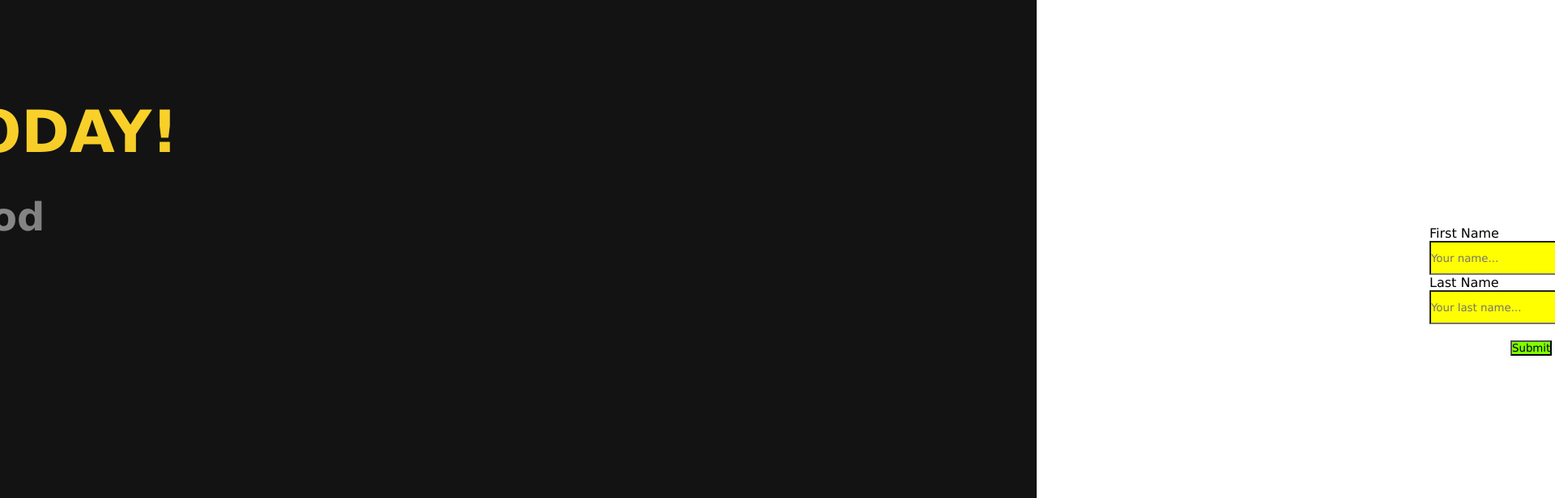
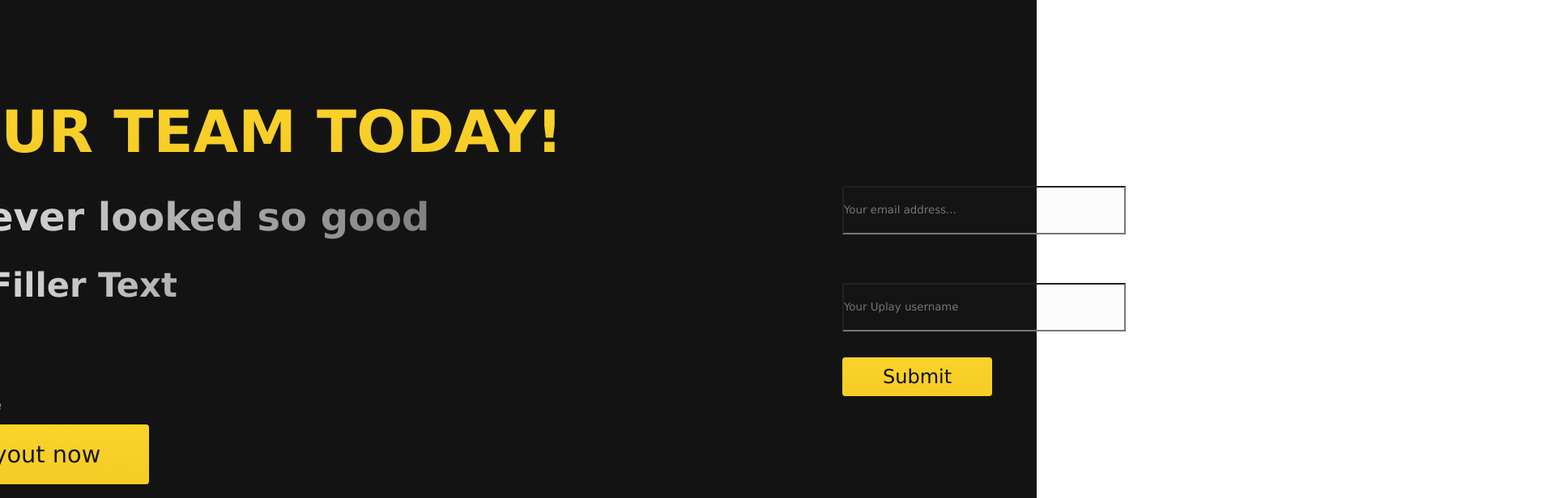
Before and after one commit to PulseDevelopmentGroup/T3ST-Website, a plain HTML site: page index.html in a window 1280 px wide. Shown: the part 3340-3956 px from the top of the page at 81% size, 1920 px wide, since content can reach past the window. Drawn offline with Linux system fonts and the light colour scheme.

Commit message:
Fixed Form

```diff
--- a/index.html
+++ b/index.html
@@ -103,16 +103,15 @@
             <p>Filler Text Please Ignore</p>
             <button class="main__btn"><a href="#">Schedule a tryout now</a></button>
         </div>
-        <div class="signup__container">
-            <form action="/action_page.php">
-                <label for="fname">First Name</label>
-                <input type="text" id="fname" name="firstname" placeholder="Your name...">
-
-                <label for="lname">Last Name</label>
-                <input type="text" id="lname" name="lastname" placeholder="Your last name...">
+       <!-- <div class="signup__container"> -->
+            <form action="https://www.youtube.com/watch?v=dQw4w9WgXcQ" id="form" >
+                <label for="fname"></label>
+                <input type="email" id="fname" name="firstname" placeholder="Your email address...">
+                <label for="lname"></label>
+                <input type="text" id="lname" name="lastname" placeholder="Your Uplay username">
+                <input type="submit" value="Submit" id="submit__btn" formaction="https://www.youtube.com/watch?v=dQw4w9WgXcQ">
             </form>
-            <input type="submit" value="Submit" id="submit__btn">
-         </div>
+       <!--  </div> -->
     </div>
 </div>
 
--- a/styles.css
+++ b/styles.css
@@ -706,6 +706,7 @@
 
 
 
+
 }
 
 
@@ -816,39 +817,68 @@ height: 90%;
 z-index: 1;
 width: 100%;
 max-width: 1300px;
-padding: 0 50px;
-margin-right: 600px;
+padding: 0 100px;
+
 
 }
 
 
 .signup__container  {
-    background-color: #fff;
-    margin-left: 1500px;
+    margin-left: 700px;
+    width: 500px;
+    height: 300px;
+    justify-content: center;
+    align-items: center;
+    display: grid;
+    grid-template-columns: 1fr;
+}
+
+#form {
+    align-items: center;
+    justify-content: center;
+    width: 500px;
+    margin-left: 300px;
 }
 
 #fname {
 
-    background-color: yellow;
-    width: 250px;
-    height: 42px;
+    background-color: rgba(75, 75, 75, 0.021);
+    width: 350px;
+    height: 60px;
+
 
 
 }
 
 #lname {
 
-    background-color: yellow;
-    width: 250px;
-    height: 42px;
+    background-color: rgba(75, 75, 75, 0.021);
+    width: 350px;
+    height: 60px;
+    margin-top: 60px;
+
 
 
 }
 
 #submit__btn {
-    background: chartreuse;
-    margin-left: 100px;
-    margin-top: 20px;
+    font-size: 1.5rem;
+    background: #3a3a3a;
+    background-image: linear-gradient(to top, #f5cb26 0%, #fbd32b 100%);
+    padding: 10px 50px;
+    border: none;
+    border-radius: 4px;
+    color: rgb(14, 14, 14);
+    margin-top: 2rem;
+    cursor: pointer;
+    position: relative;
+    transition: all 0.35s cubic-bezier(0.4, 0.0, 0.2, 1);
+    outline: none;
+    align-items: center;
+    text-align: center;
+
+
+
 
 }
 
```
